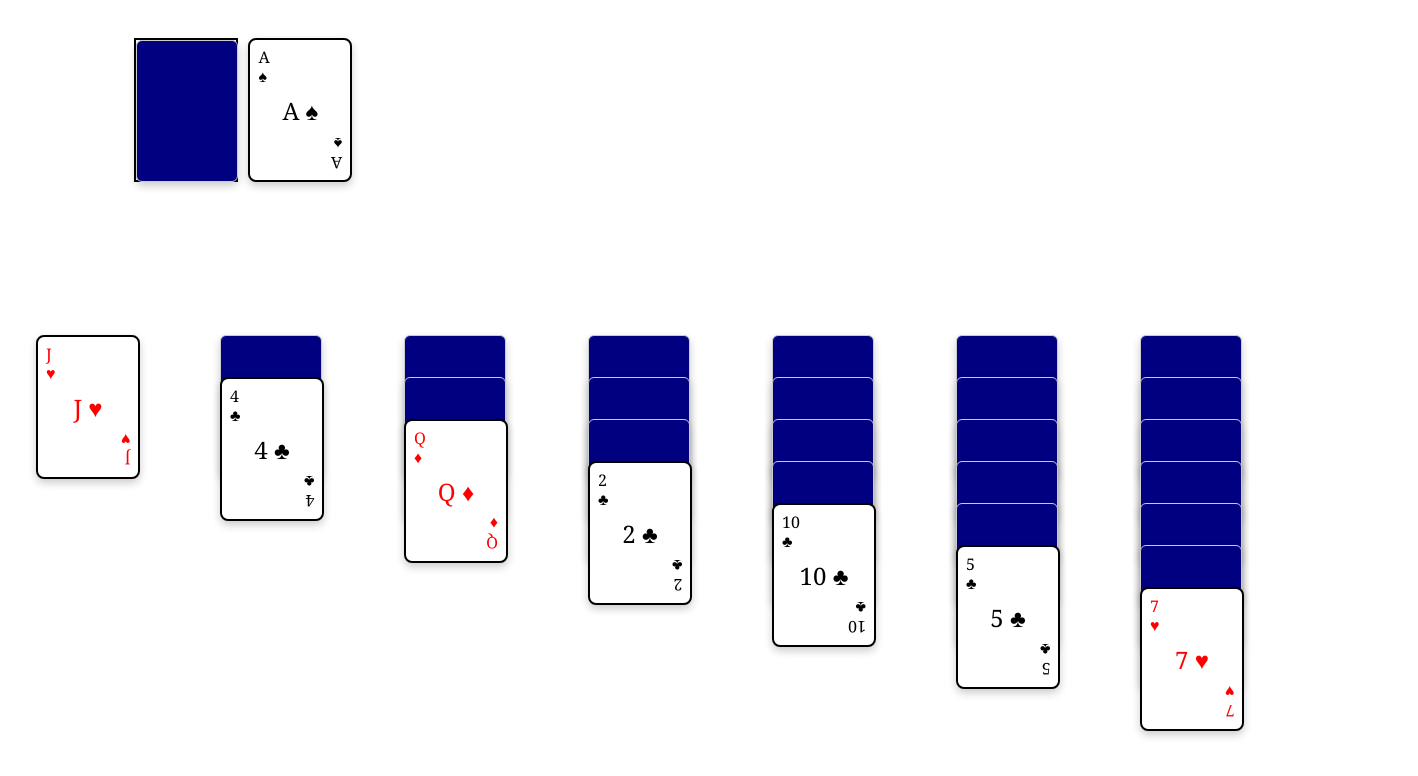
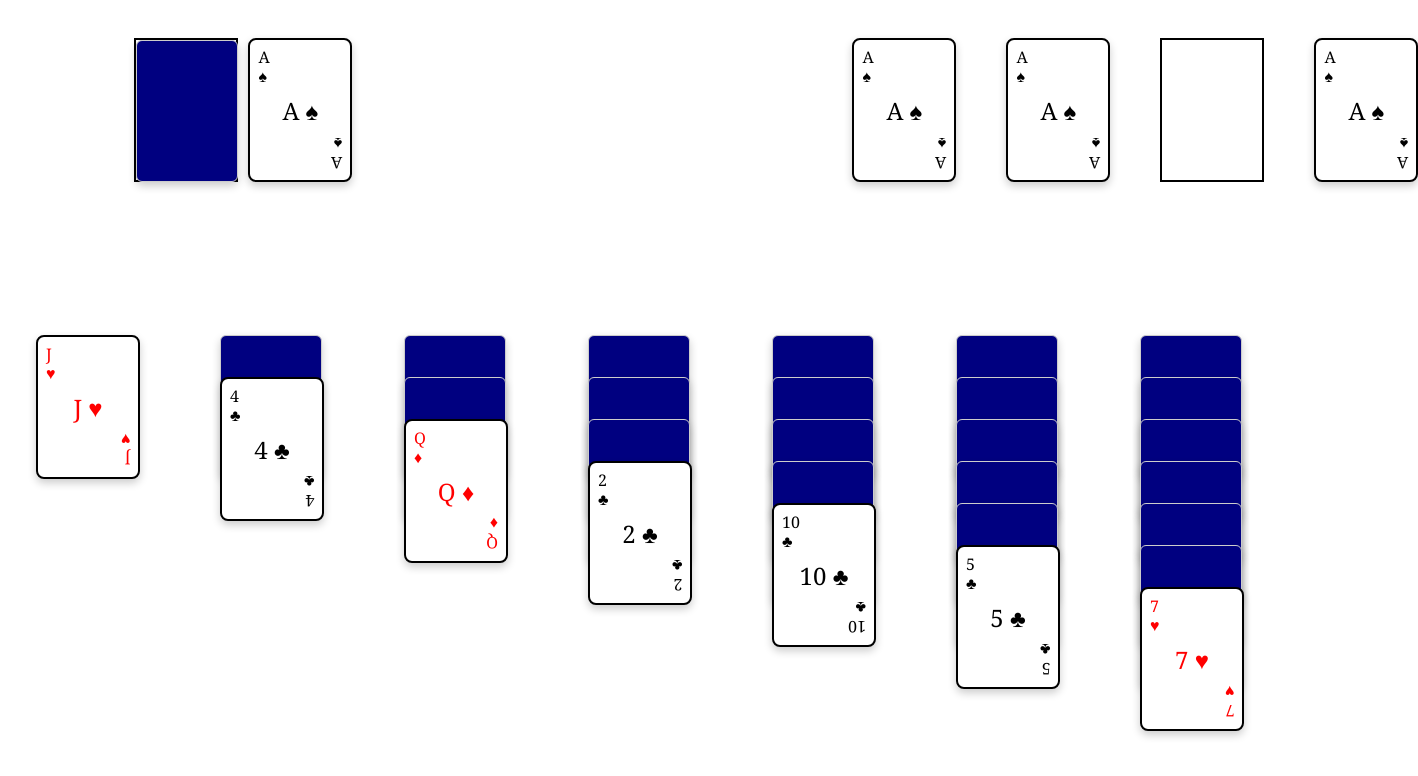
Before and after one commit to TheFluffyNebula/SolitaireTS, a React (Vite) app: page / in a window 1280 px wide. Shown: the top 776 px of the page, 1418 px wide, since content can reach past the window. Built offline with nearby package versions, Linux system fonts and the light colour scheme.

Commit message:
html + css complete!

```diff
--- a/src/App.css
+++ b/src/App.css
@@ -1,6 +1,11 @@
-.app-top-left {
+.app-top {
     margin-left: 10%;
     margin-top: 3%;
     display: flex;
+    gap: 500px;
+}
+
+.app-top-left {
+    display: flex;
     gap: 10px;
 }
--- a/src/App.jsx
+++ b/src/App.jsx
@@ -2,6 +2,7 @@ import './App.css'
 import Tableau from "./components/Tableau/Tableau"
 import Stock from "./components/Stock/Stock"
 import Waste from "./components/Waste/Waste"
+import Foundation from "./components/Foundation/Foundation"
 import createDeck from "./js/createDeck"
 
 function App() {
@@ -13,11 +14,15 @@ function App() {
     value: 'A'
   }
   let waste = [sampleCard];
+  let foundation = [[sampleCard], [sampleCard], [], [sampleCard]];
   return (
     <>
-      <div className='app-top-left'>
-        <Stock stockPile={stock}></Stock>
-        <Waste wastePile={waste}></Waste>
+      <div className='app-top'>
+        <div className='app-top-left'>
+          <Stock stockPile={stock}></Stock>
+          <Waste wastePile={waste}></Waste>
+        </div>
+        <Foundation foundationPiles={foundation}></Foundation>
       </div>
       <Tableau tableauPiles={tableau}></Tableau>
     </>
--- a/src/components/Foundation/Foundation.css
+++ b/src/components/Foundation/Foundation.css
@@ -0,0 +1,11 @@
+.foundationContainer {
+    display: flex;
+    flex-direction: row;
+    gap: 50px;
+}
+
+.empty-foundation-slot {
+    border: 2px solid black;
+    width: 100px;
+    height: 140px;
+}
--- a/src/components/Foundation/Foundation.jsx
+++ b/src/components/Foundation/Foundation.jsx
@@ -8,7 +8,7 @@ function Foundation({ foundationPiles }) {
             {foundationPiles.map((pile, idx) => {
                 const topCard = pile.length > 0 ? pile[pile.length - 1] : null;
                 return (
-                    <div className="foundationPile">
+                    <div className="foundationPile" key={idx}>
                         <FoundationCardSlot card={topCard}/>
                     </div>
                 );
--- a/src/components/Foundation/FoundationCardSlot.jsx
+++ b/src/components/Foundation/FoundationCardSlot.jsx
@@ -1,7 +1,7 @@
 import Card from "../Cards/Card";
 
-function FoundationCardSlot({ card, }) {
-
+function FoundationCardSlot({ card }) {
+  // console.log(card);
   return (
     <div className="foundation-card-slot" draggable={true}
         onDragStart={(e) => {
@@ -14,7 +14,7 @@ function FoundationCardSlot({ card, }) {
       {card ? (
         <Card card={card} />
       ) : (
-        <div className="empty-slot" />
+        <div className="empty-foundation-slot" />
       )}
     </div>
   );
--- a/src/components/Tableau/TableauCardSlot.jsx
+++ b/src/components/Tableau/TableauCardSlot.jsx
@@ -18,7 +18,7 @@ function TableauCardSlot({ card, faceUp, topCard }) {
           <div className="card face-down" />
         )
       ) : (
-        <div className="empty-slot" />
+        <div className="empty-tableau-slot" />
       )}
     </div>
   );
--- a/src/components/Waste/Waste.jsx
+++ b/src/components/Waste/Waste.jsx
@@ -15,7 +15,7 @@ function Waste({ wastePile }) {
             {hasCards ? (
                 <Card card={card}></Card>
             ) : (
-                <div className="empty-slot" />
+                <div className="empty-waste-slot" />
             )}
         </div>
     );
```
